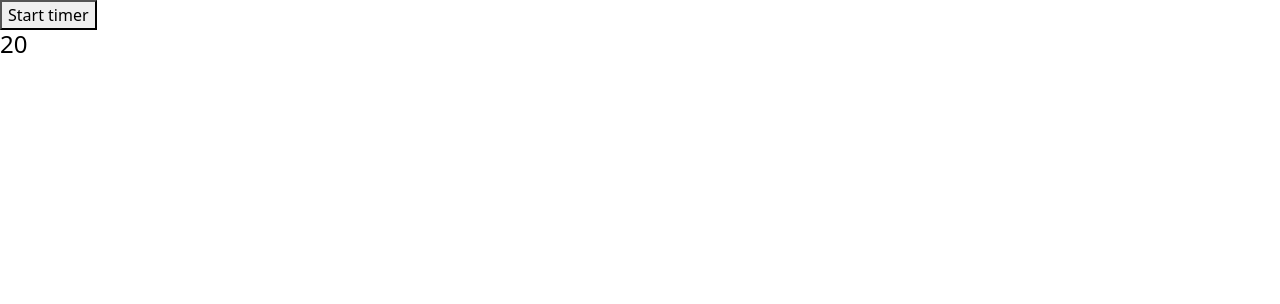
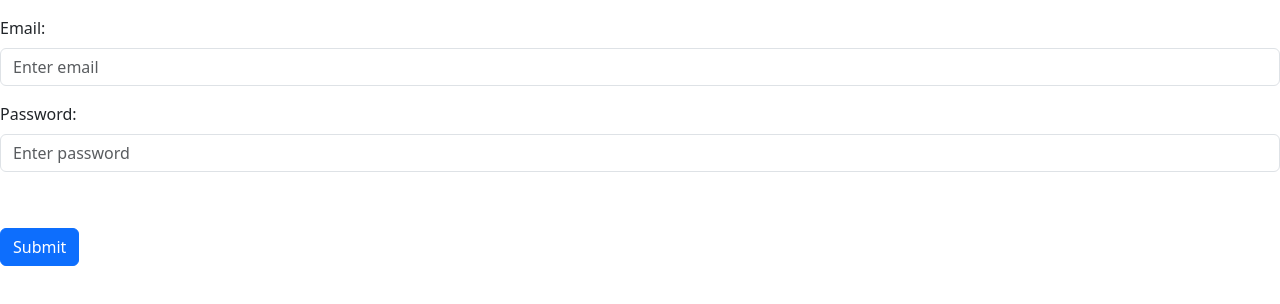
Before and after one commit to saiDev1999/reactClass12R, a React (Create React App) app: page / in a window 1280 px wide. Shown: the top 304 px of the page. Built offline with nearby package versions, Linux system fonts and the light colour scheme.

Commit message:
react forms uncontrolled

```diff
--- a/src/App.js
+++ b/src/App.js
@@ -1,3 +1,4 @@
+import UncontrolledInput from "./components/function-components/forms/uncontrolled";
 import UseStateExample1 from "./components/function-components/hooks/useState/useState-Ex1";
 import UseStateEx2 from "./components/function-components/hooks/useState/useState-Ex2";
 import UseStateEx3 from "./components/function-components/hooks/useState/useState-Ex3";
@@ -8,9 +9,7 @@
   return (
     <>
 
- {/* <UseStateExample1/> */}
- {/* <UseStateEx2/> */}
- <UseStateEx3/>
+  <UncontrolledInput/>
     </>
   )
 
--- /dev/null
+++ b/src/components/function-components/forms/uncontrolled.js
@@ -0,0 +1,105 @@
+import { useRef, useState } from "react"
+
+
+
+
+
+const UncontrolledInput = ()=>{
+    const userNameRef =useRef("")
+    const passwordRef=useRef("")
+    const [errorVisible,setErrorVisible]=useState(false)
+    const [fruits,setFruits]=useState([])
+
+    const handleSubmit=(event)=>{
+        event.preventDefault()
+        console.log("user submitted")
+
+        const userInput=userNameRef.current.value
+        const passwordInput=passwordRef.current.value
+
+        if(userInput.length<5 && passwordInput.length<5){
+            // errorVisible="hello"
+            setErrorVisible(true)
+            // alert("User name and password must be greter than 5")
+        }else{
+            const newObj={
+                username:userInput,
+                password:passwordInput
+            }
+            setErrorVisible(false)
+            console.log("submit form",newObj)
+        }
+
+
+    }
+
+    return(
+        <div>
+            <form onSubmit={handleSubmit} >
+  <div className="mb-3 mt-3">
+    <label htmlFor="email" className="form-label">
+      Email:
+    </label>
+    <input
+      type="text"
+      className="form-control"
+      id="email"
+      placeholder="Enter email"
+      name="email"
+      ref={userNameRef}
+    />
+  </div>
+  <div className="mb-3">
+    <label htmlFor="pwd" className="form-label">
+      Password:
+    </label>
+    <input
+      type="password"
+      className="form-control"
+      id="pwd"
+      placeholder="Enter password"
+      name="pswd"
+      ref={passwordRef}
+    />
+  </div>
+  {errorVisible && <span style={{color:"red"}} >User name and password must be greter than 5</span>}
+  <div className="form-check mb-3">
+    {/* <label className="form-check-label">
+      <input className="form-check-input" type="checkbox" name="remember" />{" "}
+      Remember me
+    </label> */}
+  </div>
+  <button type="submit" className="btn btn-primary">
+    Submit
+  </button>
+</form>
+
+
+        </div>
+    )
+}
+
+export default UncontrolledInput
+
+
+// Uncontrolled : dom
+
+// useRef :
+
+// it can be used to store the mutable value of object that does not cause re-render when updated
+// It can be used to access DOM directly
+// useRef hooks is an object which having current properties , which we can manage the entire input
+
+
+// Steps :
+// 1. take a form
+// 2. collect the input -> use the useRef to create a reference with dom ant attach with input
+//   to collect the user input we will use reference.current.value
+
+
+
+// Task :
+
+// 1. Repeat the class
+// 2. collect the user input using uncontrolled components show in UI
+// 3. Registration form (after filling all the details show in table )
```
Also changed, not shown: src/components/function-components/forms/index.js (added, +26 -0 lines).
